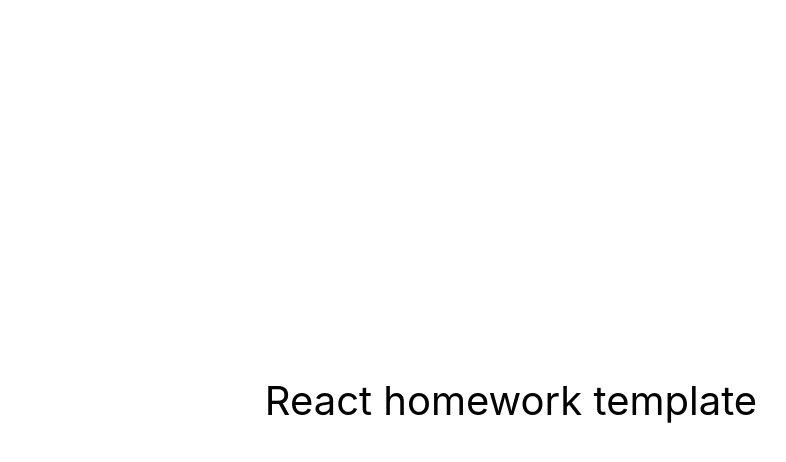
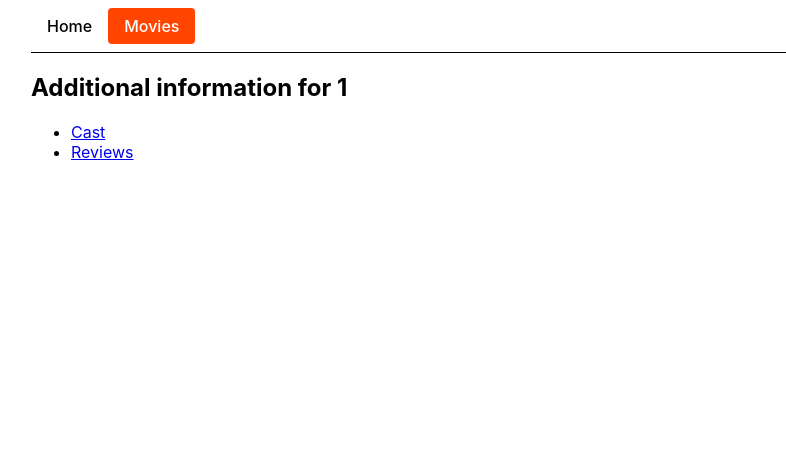
Before and after one commit to AnastasiiaYurchenko/goit-react-hw-05-movies, a React (Create React App) app: page /goit-react-hw-05-movies/movies/1 in a window 1280 px wide. Shown: the top 462 px of the page, without its empty margins (129-915 px from the left). Built offline with nearby package versions, Linux system fonts and the light colour scheme.

Commit message:
add routes

```diff
--- a/package.json
+++ b/package.json
@@ -37,5 +37,8 @@
       "last 1 firefox version",
       "last 1 safari version"
     ]
+  },
+  "devDependencies": {
+    "styled-components": "^5.3.10"
   }
 }
--- a/src/components/App.jsx
+++ b/src/components/App.jsx
@@ -1,16 +1,25 @@
+import Home from 'pages/Home';
+import MovieDetails from 'pages/MovieDetails';
+import Movies from 'pages/Movies';
+import { Routes, Route } from 'react-router-dom';
+import Cast from './Cast';
+import Reviews from './Reviews';
+import Layout from './Layout';
+
 export const App = () => {
   return (
-    <div
-      style={{
-        height: '100vh',
-        display: 'flex',
-        justifyContent: 'center',
-        alignItems: 'center',
-        fontSize: 40,
-        color: '#010101'
-      }}
-    >
-      React homework template
+    <div>
+      <Routes>
+        <Route path="/" element={<Layout />}>
+          <Route index element={<Home />} />
+          <Route path="/movies" element={<Movies />} />
+          <Route path="/movies/:movieId" element={<MovieDetails />}>
+            <Route path="cast" element={<Cast />} />
+            <Route path="reviews" element={<Reviews />} />
+          </Route>
+          <Route path="*" element={<Home />} />
+        </Route>
+      </Routes>
     </div>
   );
 };
--- /dev/null
+++ b/src/components/Cast.js
@@ -0,0 +1,7 @@
+import React from 'react';
+
+const Cast = () => {
+  return <div>Cast</div>;
+};
+
+export default Cast;
--- /dev/null
+++ b/src/components/Layout.js
@@ -0,0 +1,21 @@
+import React from 'react';
+import { Outlet } from 'react-router-dom';
+import { Container, Header, Link } from './Layout.styled';
+
+const Layout = () => {
+  return (
+    <Container>
+      <Header>
+        <nav>
+          <Link to="/">Home</Link>
+          <Link to="/movies">Movies</Link>
+        </nav>
+      </Header>
+      <main>
+        <Outlet />
+      </main>
+    </Container>
+  );
+};
+
+export default Layout;
--- /dev/null
+++ b/src/components/Layout.styled.js
@@ -0,0 +1,35 @@
+import styled from 'styled-components';
+import { NavLink } from 'react-router-dom';
+
+export const Container = styled.div`
+  max-width: 960px;
+  margin: 0 auto;
+  padding: 0 16px;
+`;
+
+export const Header = styled.header`
+  display: flex;
+  align-items: center;
+  justify-content: space-between;
+  gap: 12px;
+  padding: 8px 0;
+  margin-bottom: 16px;
+  border-bottom: 1px solid black;
+
+  > nav {
+    display: flex;
+  }
+`;
+
+export const Link = styled(NavLink)`
+  padding: 8px 16px;
+  border-radius: 4px;
+  text-decoration: none;
+  color: black;
+  font-weight: 500;
+
+  &.active {
+    color: white;
+    background-color: orangered;
+  }
+`;
--- /dev/null
+++ b/src/components/Reviews.js
@@ -0,0 +1,7 @@
+import React from 'react';
+
+const Reviews = () => {
+  return <div>Reviews</div>;
+};
+
+export default Reviews;
--- /dev/null
+++ b/src/pages/Home.js
@@ -0,0 +1,7 @@
+import React from 'react';
+
+const Home = () => {
+  return <div>Home</div>;
+};
+
+export default Home;
--- /dev/null
+++ b/src/pages/MovieDetails.js
@@ -0,0 +1,24 @@
+import React from 'react';
+import { Link, Outlet, useParams } from 'react-router-dom';
+
+const MovieDetails = () => {
+  const { movieId } = useParams();
+  console.log(movieId);
+  return (
+    <div>
+      <h2>Additional information for {movieId}</h2>
+      <ul>
+        <li>
+          <Link to="cast">Cast</Link>
+        </li>
+        <li>
+          <Link to="reviews">Reviews</Link>
+        </li>
+      </ul>
+
+      <Outlet />
+    </div>
+  );
+};
+
+export default MovieDetails;
--- /dev/null
+++ b/src/pages/Movies.js
@@ -0,0 +1,7 @@
+import React from 'react';
+
+const Movies = () => {
+  return <div>Movies</div>;
+};
+
+export default Movies;
```
Also changed, not shown: src/API.js (added, +15 -0 lines), 1 other file (tests, documents, lock files or other folders).
